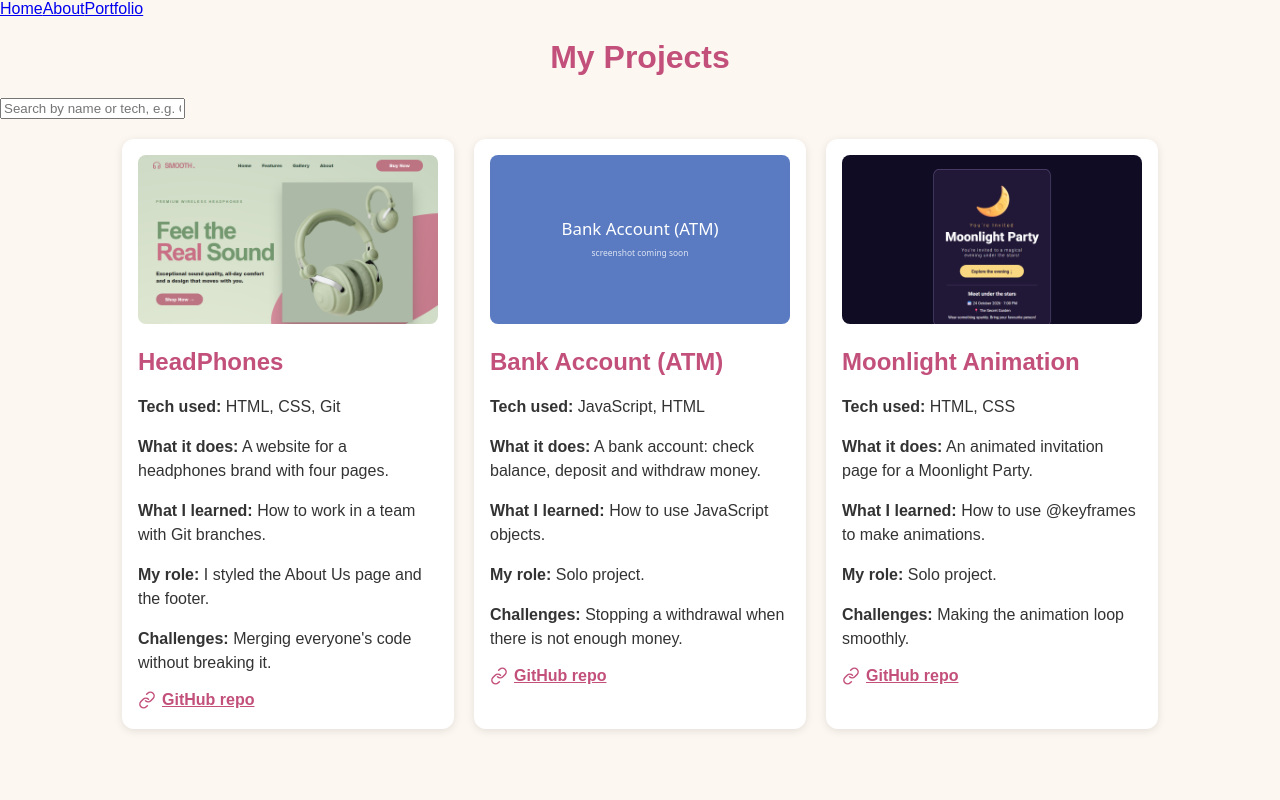
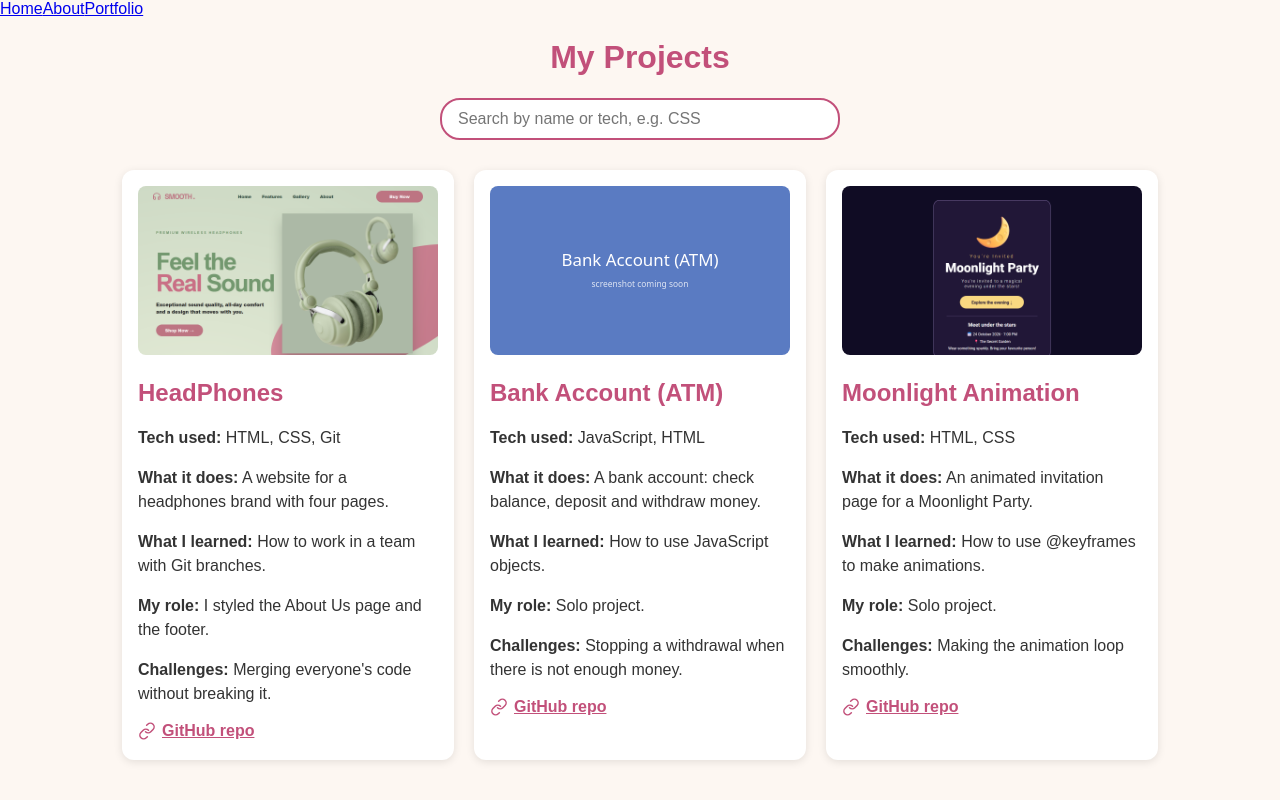
Before and after one commit to cheehaman-cyber/ReactR1Assign-Portfolio, a React (Vite) app: page /portfolio in a window 1280 px wide. Built offline with nearby package versions, Linux system fonts and the light colour scheme.

Commit message:
Style search bar

```diff
--- a/src/Portfolio.jsx
+++ b/src/Portfolio.jsx
@@ -79,7 +79,7 @@ function Portfolio() {                                  // the Portfolio PAGE
                 value={search}                                  // the box always shows what's in memory
                 onChange={(event) => setSearch(event.target.value)}  // each letter typed: save the new text
             />
-            {filteredProjects.length === 0 && <p>No projects found.</p>}  {/* if the list is empty: show a message */}
+            {filteredProjects.length === 0 && <p className="noResults">No projects found.</p>}  {/* if the list is empty: show a message */}
 
             <div className="projects">
                 {filteredProjects.map((project) => (    // for EACH project that passed the filter...
--- a/src/index.css
+++ b/src/index.css
@@ -21,3 +21,24 @@ h1 {
   gap: 20px;                                /* space between cards */
   padding: 20px;
 }
+/* className="searchBar": the search box on the Portfolio page */
+.searchBar {
+  display: block;                           /* on its own line */
+  margin: 10px auto;                        /* centred */
+  width: 90%;                               /* fits on phones... */
+  max-width: 400px;                         /* ...not too wide on a laptop */
+  padding: 10px 16px;                       /* space inside the box */
+  font-size: 16px;
+  border: 2px solid #c2507a;                /* rose pink border, like your titles */
+  border-radius: 20px;                      /* round "pill" shape */
+  box-sizing: border-box;
+}
+
+/* When the user clicks into the box */
+.searchBar:focus {
+  outline: none;
+  box-shadow: 0 0 0 3px rgba(194, 80, 122, 0.25);  /* soft pink glow */
+}
+.noResults {
+  text-align: center;
+}
```
